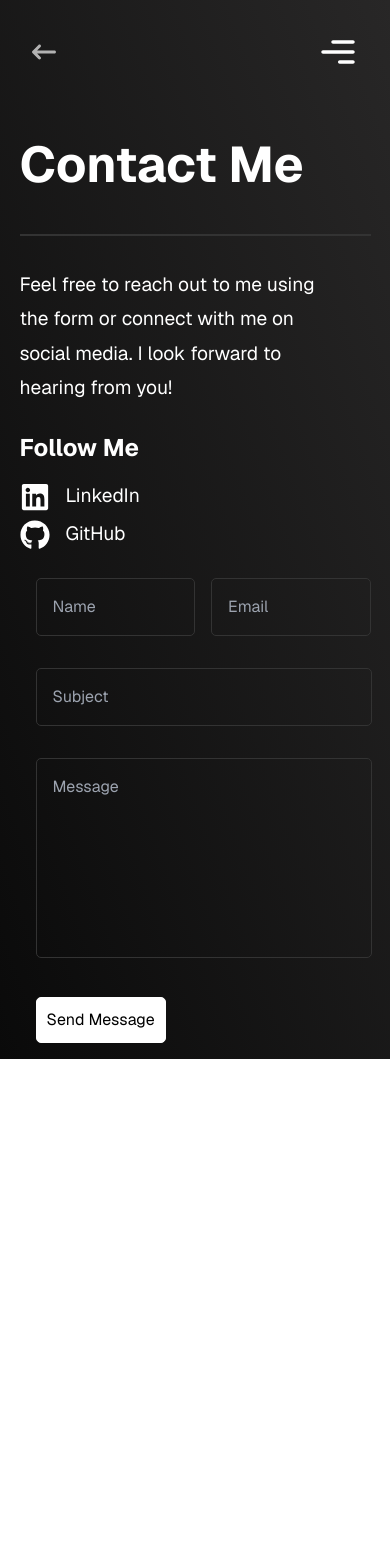
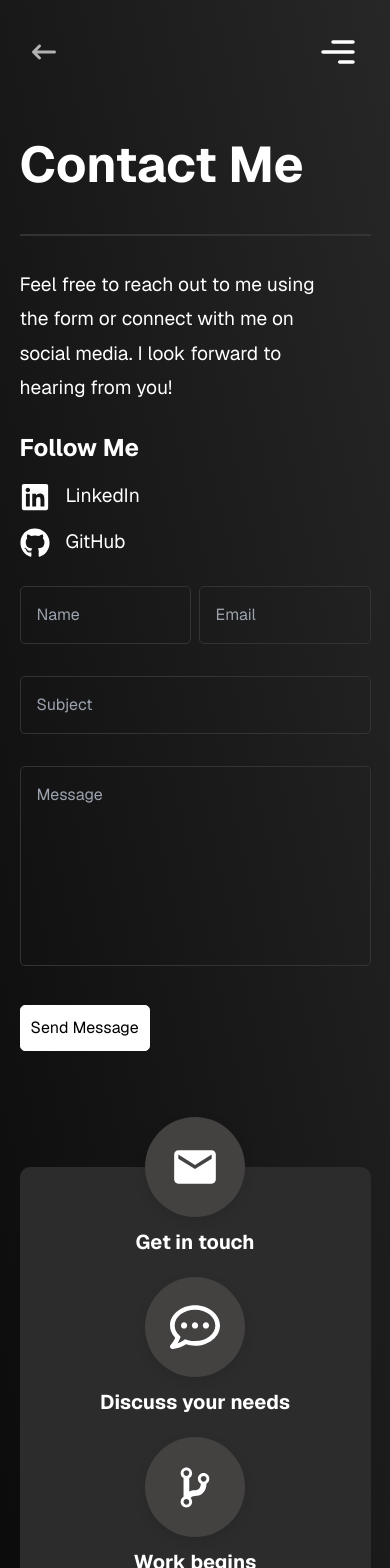
Before and after one commit to joshhhff/josh-website-next-js, a Next.js app: page /contact in a window 390 px wide. Shown: the top 1568 px of the page. Before the commit the page ends 1059 px from the top, so only its background shows below. Built offline with nearby package versions, Linux system fonts and the light colour scheme.

Commit message:
correct links to project articles and social medias. contact form shows spinning icon to show it is doing something

```diff
--- a/src/app/about/page.tsx
+++ b/src/app/about/page.tsx
@@ -13,7 +13,7 @@ import dotNetLogo from '../../../public/dotNetLogo.png'
 import awsLogo from '../../../public/awsLogo.png'
 import firebaseLogo from '../../../public/firebaseLogo.png'
 import pythonLogo from '../../../public/pythonLogo.png'
-import SkillsCard from "../api/skills";
+import SkillsCard from "../components/skills";
 import Link from 'next/link'
 import Button from '../components/button'
 import Footer from '../components/footer'
--- a/src/app/components/button.tsx
+++ b/src/app/components/button.tsx
@@ -7,12 +7,13 @@ interface ButtonProps {
     borderRadius: number;
     noBorder?: boolean;
     isSubmit?: boolean;
+    disabled?: boolean; // Optional prop to disable the button
 }
 
-export default function Button({text, buttonColour, textColour, borderRadius, noBorder, isSubmit}: ButtonProps) {
+export default function Button({text, buttonColour, textColour, borderRadius, noBorder, isSubmit, disabled}: ButtonProps) {
 
     return (
-        <button className="custom-button" type={isSubmit ? 'submit' : 'button'} style={{ padding: 10, borderRadius: borderRadius, backgroundColor: buttonColour, color: textColour, cursor: 'pointer', ...(noBorder ? {} : { border: '1px solid white' }) }}>
+        <button disabled={disabled} className="custom-button" type={isSubmit ? 'submit' : 'button'} style={{ padding: 10, borderRadius: borderRadius, backgroundColor: buttonColour, color: textColour, cursor: 'pointer', ...(noBorder ? {} : { border: '1px solid white' }) }}>
             {text}
         </button>
     );
--- a/src/app/components/contact-form.tsx
+++ b/src/app/components/contact-form.tsx
@@ -8,23 +8,24 @@ export default function ContactForm() {
 
     const [name, setName] = useState("");
     const [email, setEmail] = useState("");
-    //const [product, setProduct] = useState("");
-    //const [relatedCustomisation, setRelatedCustomisation] = useState("");
     const [subject, setSubject] = useState("");
     const [message, setMessage] = useState("");
     const [error, setError] = useState("");
+    const [loading, setLoading] = useState(false);
 
     async function submitContactForm(event: React.FormEvent): Promise<void> {
         event.preventDefault();
+        setLoading(true); // Set loading to true
+        setError(""); // Clear any previous errors
+
         const formData = {
             name,
             email,
             subject,
             message,
-            //product,
-            //relatedCustomisation
-        }
+        };
 
+        try {
             const sendEmail = await fetch("/api/send-email", {
                 method: "POST",
                 headers: {
@@ -38,12 +39,20 @@ export default function ContactForm() {
             if (response.emailSent) {
                 router.push("/contact/success");
             } else {
+                setLoading(false); // Set loading to false
                 setError("There was an error sending your message. Please try again later.");
+            }
+        } catch (err) {
+            setError("An unexpected error occurred. Please try again later.");
         }
     }
 
     return (
-        <form className="contact-form-details" onSubmit={submitContactForm} style={{ width: '60%', display: 'flex', flexDirection: 'column', borderRadius: '8px', background: 'transparent' }}>
+        <form
+            className="contact-form-details"
+            onSubmit={submitContactForm}
+            style={{ width: '60%', display: 'flex', flexDirection: 'column', borderRadius: '8px', background: 'transparent' }}
+        >
             <div className="name-details">
                 <div className="name-inputs" style={{ display: 'flex', flexDirection: 'row', width: '100%', justifyContent: 'space-evenly' }}>
                     <input
@@ -53,61 +62,18 @@ export default function ContactForm() {
                         style={{ width: '48%', padding: '1rem', margin: '0 1rem 1rem 1rem', borderRadius: 5, border: '1px solid #333333', color: 'white', backgroundColor: 'transparent' }}
                         value={name}
                         onChange={(e: React.ChangeEvent<HTMLInputElement>) => setName(e.target.value)}
+                        disabled={loading} // Disable input when loading
                     />
                     <input
                         type="email"
                         required={true}
                         placeholder="Email"
-                    style={{ width: '48%', padding: '1rem', margin: '0 1rem 1rem 1rem', borderRadius: 5, border: '1px solid #333333', color: 'white', backgroundColor: 'transparent' }}
+                        style={{ width: '48%', padding: '1rem', margin: '0  1rem 1rem', borderRadius: 5, border: '1px solid #333333', color: 'white', backgroundColor: 'transparent' }}
                         value={email}
                         onChange={(e: React.ChangeEvent<HTMLInputElement>) => setEmail(e.target.value)}
+                        disabled={loading} // Disable input when loading
                     />
                 </div>
-            {/* <div className="name-inputs" style={{ display: 'flex', flexDirection: 'row', width: '100%', justifyContent: 'space-evenly' }}>
-                <select
-                    style={{ width: '48%', padding: '1rem', margin: '1rem', borderRadius: 5, border: '1px solid #333333', backgroundColor: 'transparent', WebkitAppearance: 'none' }}
-                    value={product}
-                    required={true}
-                    onChange={(e: React.ChangeEvent<HTMLSelectElement>) => setProduct(e.target.value)}
-                >
-                    <option value="" style={{ backgroundColor: 'rgb(53, 53, 53)' }}></option>
-                    <option value="New Request" style={{ backgroundColor: 'rgb(53, 53, 53)' }}>New Request</option>
-                    <option value="Pre-Built Customisation" style={{ backgroundColor: 'rgb(53, 53, 53)' }}>Pre-Built Customisation</option>
-                    <option value="Listed Customisation" style={{ backgroundColor: 'rgb(53, 53, 53)' }}>Listed Customisation</option>
-                </select>
-                {product === "Pre-Built Customisation" && (
-                    <select
-                    required={true}
-                    value={relatedCustomisation}
-                    style={{ width: '48%', padding: '1rem', margin: '1rem', borderRadius: 5, border: '1px solid #333333', backgroundColor: 'transparent', WebkitAppearance: 'none' }}
-                        onChange={(e: React.ChangeEvent<HTMLSelectElement>) => setRelatedCustomisation(e.target.value)}
-                    >
-                        <option value="" style={{ backgroundColor: 'rgb(53, 53, 53)' }}>Select Customisation</option>
-                        <option value="NetSuite AI Chatbot" style={{ backgroundColor: 'rgb(53, 53, 53)' }}>NetSuite AI Chatbot</option>
-                        <option value="Customisation 2" style={{ backgroundColor: 'rgb(53, 53, 53)' }}>Customisation 2</option>
-                        <option value="Customisation 3" style={{ backgroundColor: 'rgb(53, 53, 53)' }}>Customisation 3</option>
-                    </select>
-                )}
-                {product === "Listed Customisation" && (
-                    <select
-                    required={true}
-                    value={relatedCustomisation}
-                    style={{ width: '48%', padding: '1rem', margin: '1rem', borderRadius: 5, border: '1px solid #333333', backgroundColor: 'transparent', WebkitAppearance: 'none' }}
-                        onChange={(e: React.ChangeEvent<HTMLSelectElement>) => setRelatedCustomisation(e.target.value)}
-                    >
-                        <option value="" style={{ backgroundColor: 'rgb(53, 53, 53)' }}>Select Customisation</option>
-                        <option value="Customisation 1" style={{ backgroundColor: 'rgb(53, 53, 53)' }}>Customisation 4</option>
-                        <option value="Customisation 2" style={{ backgroundColor: 'rgb(53, 53, 53)' }}>Customisation 5</option>
-                        <option value="Customisation 3" style={{ backgroundColor: 'rgb(53, 53, 53)' }}>Customisation 6</option>
-                    </select>
-                )}
-                {(product === "New Request" || product === '') && (
-                    <select disabled={true}
-                    style={{ width: '48%', padding: '1rem', margin: '1rem', borderRadius: 5, border: '1px solid #333333', backgroundColor: 'transparent', WebkitAppearance: 'none' }}
-                        onChange={(e: React.ChangeEvent<HTMLSelectElement>) => setMessage(e.target.value)}
-                    ></select>
-                )}
-            </div> */}
                 <input
                     type="text"
                     placeholder="Subject"
@@ -115,6 +81,7 @@ export default function ContactForm() {
                     style={{ width: '96%', padding: '1rem', margin: '1rem', borderRadius: 5, border: '1px solid #333333', backgroundColor: 'transparent', color: 'white' }}
                     value={subject}
                     onChange={(e: React.ChangeEvent<HTMLInputElement>) => setSubject(e.target.value)}
+                    disabled={loading} // Disable input when loading
                 />
                 <textarea
                     placeholder="Message"
@@ -122,18 +89,30 @@ export default function ContactForm() {
                     style={{ width: '96%', padding: '1rem', margin: '1rem', borderRadius: 5, border: '1px solid #333333', backgroundColor: 'transparent', height: '200px', resize: 'none' }}
                     value={message}
                     onChange={(e: React.ChangeEvent<HTMLTextAreaElement>) => setMessage(e.target.value)}
+                    disabled={loading} // Disable textarea when loading
                 />
             </div>
-            {error && <h3 style={{ color: 'red', fontWeight: 'bold', marginLeft: '1rem' }}>There was an error</h3>}
-            <div className="submit-button" style={{ margin: '1rem', width: '100%' }}>
+            {error && <h3 style={{ color: 'red', fontWeight: 'bold', marginLeft: '1rem' }}>{error}</h3>}
+            <div className="submit-button" style={{ margin: '1rem', width: '100%', display: 'flex', alignItems: 'center' }}>
+                {!loading && (
                     <Button
-                    text="Send Message"
+                    text={loading ? "Sending..." : "Send Message"}
                     buttonColour="white"
                     textColour="black"
                     borderRadius={5}
                     isSubmit={true}
+                    disabled={loading} // Disable button when loading
                 />
+                )}
+
+                {loading && <div className="spinner" style={{ marginLeft: '1rem', border: '4px solid #f3f3f3', borderTop: '4px solid #333', borderRadius: '50%', width: '20px', height: '20px', animation: 'spin 1s linear infinite' }} />}
             </div>
+            <style jsx>{`
+                @keyframes spin {
+                    0% { transform: rotate(0deg); }
+                    100% { transform: rotate(360deg); }
+                }
+            `}</style>
         </form>
     );
 }
--- a/src/app/components/footer.tsx
+++ b/src/app/components/footer.tsx
@@ -1,3 +1,4 @@
+import Link from "next/link";
 import { FaLinkedin, FaGithub } from "react-icons/fa";
 
 export default function Footer() {
@@ -8,8 +9,8 @@ export default function Footer() {
                     <p>&copy; {new Date().getFullYear()} Josh Ford</p>
                 </div>
                 <div className="footer-right" style={{ display: "flex", flexDirection: "row", justifyContent: "center", gap: '1rem', marginBottom: '1rem' }}>
-                    <FaGithub size={30} style={{ color: 'white' }} />
-                    <FaLinkedin size={30} style={{ color: 'white' }} />
+                    <Link href="https://github.com/joshhhff" target="_blank"><FaGithub size={30} style={{ color: 'white' }} /></Link>
+                    <Link href="https://www.linkedin.com/in/josh-ford-1112a925b/" target="_blank"><FaLinkedin size={30} style={{ color: 'white' }} /></Link>
                 </div>
             </div>
         </div>
--- a/src/app/contact/page.tsx
+++ b/src/app/contact/page.tsx
@@ -1,8 +1,71 @@
 import ContactForm from "../components/contact-form";
 import { FaGithub, FaLinkedin } from "react-icons/fa6";
-import LoadingSpinner from "../components/loading";
+//import LoadingSpinner from "../components/loading";
+import { MdEmail } from "react-icons/md";
+import { DiGitBranch } from "react-icons/di";
+import { FaRegCommentDots } from "react-icons/fa";
+import Footer from "../components/footer";
 
 export default function ContactMe() {
+    const steps = [
+        {
+          icon: <MdEmail size={50} color="white" />,
+          description: "Get in touch",
+        },
+        {
+          icon: <FaRegCommentDots size={50} color="white" />,
+          description: "Discuss your needs",
+        },
+        {
+          icon: <DiGitBranch size={50} color="white" />,
+          description: "Work begins",
+        },
+      ];
+
+    const containerStyle: React.CSSProperties = {
+      backgroundColor: "#2c2c2c",
+      marginTop: 100,
+      marginBottom: 50,
+      display: "flex",
+      justifyContent: "center",
+      flexWrap: "wrap",
+      gap: "40px",
+      borderRadius: 10,
+    };
+
+      const cardWrapperStyle: React.CSSProperties = {
+        position: "relative",
+      };
+
+      const cardStyle: React.CSSProperties = {
+        width: "280px",
+        padding: "60px 20px 30px", // extra top padding for icon
+        textAlign: "center",
+
+      };
+
+      const iconCircleStyle: React.CSSProperties = {
+        position: "absolute",
+        top: "-50px",
+        left: "50%",
+        transform: "translateX(-50%)",
+        backgroundColor: "#444141",
+        borderRadius: "50%",
+        width: 100,
+        height: 100,
+        display: "flex",
+        justifyContent: "center",
+        alignItems: "center",
+        boxShadow: "0 4px 12px rgba(0,0,0,0.1)",
+      };
+
+      const descriptionStyle: React.CSSProperties = {
+        color: "white",
+        fontSize: "20px",
+        lineHeight: "1.5",
+        fontWeight: "bold",
+      };
+
     return (
         <div className="page-container" style={{ height: '100%', width: '100%', paddingTop: '15vh', paddingLeft: '5vw', paddingRight: '5vw' }}>
             <div className="page-title" style={{ textAlign: 'left', width: '100%' }}>
@@ -20,13 +83,13 @@ export default function ContactMe() {
                         <ul style={{ listStyleType: 'none', padding: 0, marginTop: '1rem' }}>
                             <li style={{ marginBottom: '0.5rem', display: 'flex', alignItems: 'center' }}>
                                 <FaLinkedin size={30} style={{ color: 'white', marginRight: '1rem' }} />
-                                <a href="https://linkedin.com/in/yourusername" target="_blank" rel="noopener noreferrer" style={{ color: 'white', textDecoration: 'none', fontSize: '1.2rem' }}>
+                                <a href="https://www.linkedin.com/in/josh-ford-1112a925b/" target="_blank" rel="noopener noreferrer" style={{ color: 'white', textDecoration: 'none', fontSize: '1.2rem' }}>
                                     LinkedIn
                                 </a>
                             </li>
-                            <li style={{ marginBottom: '0.5rem', display: 'flex', alignItems: 'center' }}>
+                            <li style={{ marginBottom: '0.5rem', display: 'flex', alignItems: 'center', marginTop: '1rem' }}>
                                 <FaGithub size={30} style={{ color: 'white', marginRight: '1rem' }} />
-                                <a href="https://github.com/yourusername" target="_blank" rel="noopener noreferrer" style={{ color: 'white', textDecoration: 'none', fontSize: '1.2rem' }}>
+                                <a href="https://github.com/joshhhff" target="_blank" rel="noopener noreferrer" style={{ color: 'white', textDecoration: 'none', fontSize: '1.2rem' }}>
                                     GitHub
                                 </a>
                             </li>
@@ -35,7 +98,17 @@ export default function ContactMe() {
                 </div>
                 <ContactForm />
             </div>
-            <LoadingSpinner />
+            <section style={containerStyle}>
+                {steps.map((step, index) => (
+                    <div key={index} style={cardWrapperStyle}>
+                    <div style={iconCircleStyle}>{step.icon}</div>
+                    <div style={cardStyle}>
+                        <p style={descriptionStyle}>{step.description}</p>
+                    </div>
+                    </div>
+                ))}
+                </section>
+            <Footer />
         </div>
     );
 }
--- a/src/app/globals.css
+++ b/src/app/globals.css
@@ -71,11 +71,25 @@ body {
     .contact-form-details {
         margin-top: 20px;
         width: 100% !important;
+        justify-content: center !important;
+        margin-left: 0 !important;
+
+    }
+
+    .contact-form-details .name-details .name-inputs {
+        justify-content: space-between !important;
     }
 
     .contact-form-details .name-details .name-inputs input {
-        width: 50% !important;
+        width: 49% !important;
+        margin-left: 0 !important;
         margin-right: 0 !important;
+    }
+
+    .contact-form-details .name-details input, textarea, .submit-button {
+        margin-left: 0 !important;
+        margin-right: 0 !important;
+        width: 100% !important;
     }
 }
 
--- a/src/app/projects/[project]/page.tsx
+++ b/src/app/projects/[project]/page.tsx
@@ -30,7 +30,7 @@ export default async function Project({params}: {params: Promise<{project: strin
             <div style={{ position: 'relative', textAlign: 'center', color: 'white', height: '50vh' }}>
                 <Image src={bannerImage} alt="Banner" layout="fill" objectFit="cover" />
                 <div style={{ position: 'absolute', top: '50%', left: '50%', transform: 'translate(-50%, -50%)' }}>
-                    <h1 style={{ fontSize: 50, fontWeight: 'bold' }}>{title}</h1>
+                    <h1 style={{ fontSize: 35, fontWeight: 'bold' }}>{title}</h1>
                 </div>
             </div>
             <p style={{ marginLeft: '5vw', marginTop: '2vw', color: '#b2b2b2' }}>{date} - {timeSpent}</p>
--- a/src/app/projects/page.tsx
+++ b/src/app/projects/page.tsx
@@ -33,7 +33,7 @@ export default function Projects() {
                             </>
                         }
                         isProject={true}
-                        link='projects/pick2Ship'
+                        link='projects/orderSplitting'
                     />
                 </div>
                 <div className="right-projects">
@@ -66,7 +66,7 @@ export default function Projects() {
                     date="June 2024"
                     description='A large addtion to standard NetSuite WMS which allowed warehouse operators to skip the packing process in Ship Central and ship directly after picking in WMS. Warehouse operators could choose to ship once they have selected their Staging Bin, from there select number of boxes, pack items into boxes, and then presented with shipping details before progressing further.'
                     isProject={true}
-                    link=''
+                    link='projects/pick2Ship'
                     slideIn={true}
                     slideInDirection='left'
                 />
```
Also changed, not shown: src/app/constants/constants.tsx (+44 -4 lines), public/childOrders.png (added), src/app/components/skills.tsx (renamed from src/app/api/skills.tsx). Lines whose indentation alone changed are shown as unchanged.
